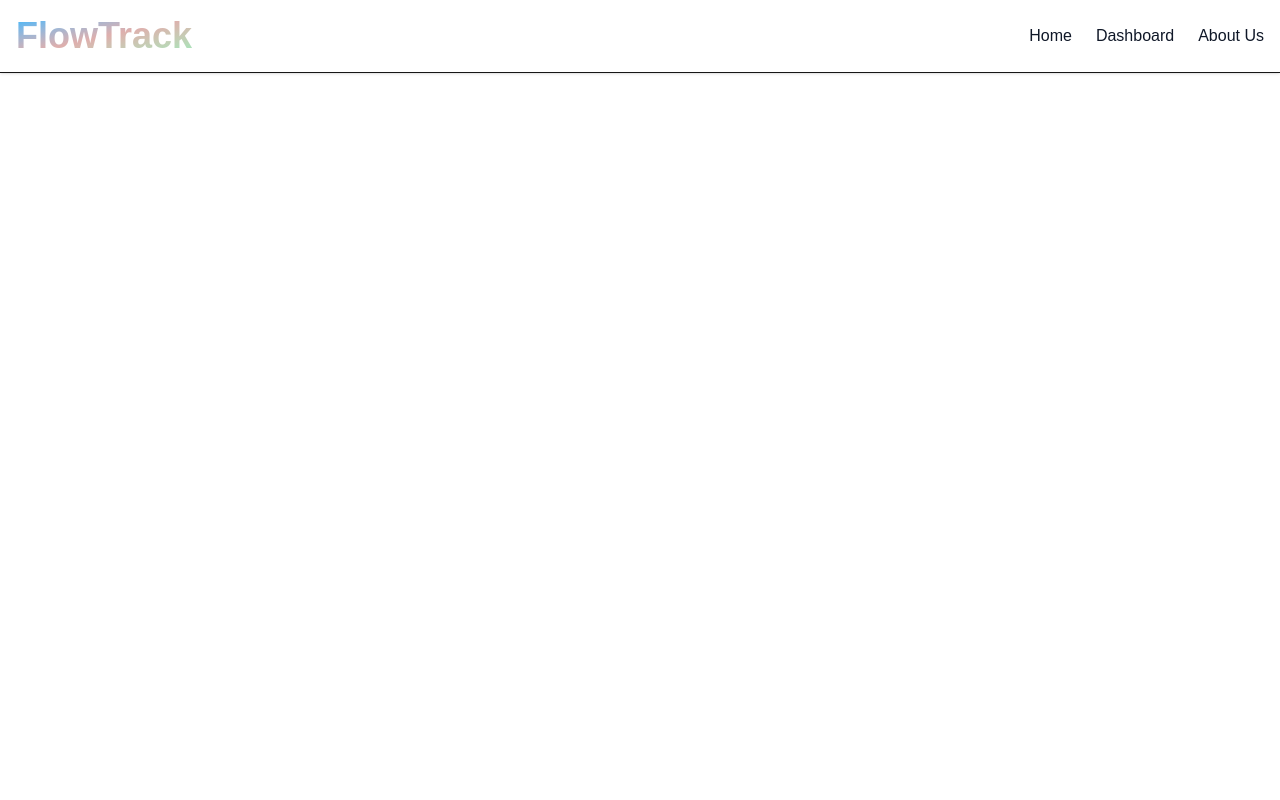
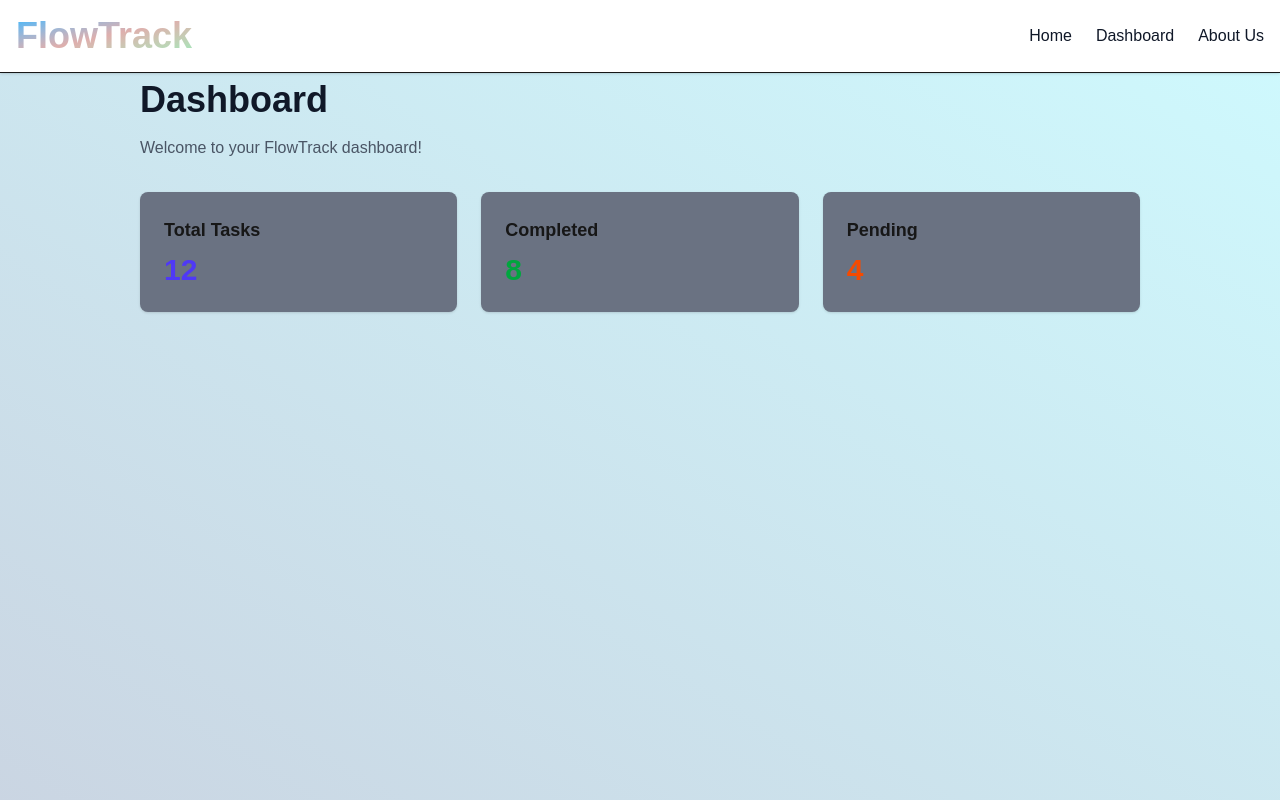
Before and after one commit to Abhis1605/nextjs, a Next.js app: page /dashboard in a window 1280 px wide. Built offline with nearby package versions, Linux system fonts and the light colour scheme.

Commit message:
Added: dashboard

```diff
--- a/app/dashboard/page.tsx
+++ b/app/dashboard/page.tsx
@@ -1,7 +1,27 @@
-export default function Dashboard(){
-    return(
-        <div>
-            you are at Dashboard
+export default function DashboardPage() {
+  return (
+    <div className="min-h-screen bg-linear-to-tr from-slate-300 to-cyan-100 pl-35 pr-35 pt-20">
+      <h1 className="text-4xl font-bold text-gray-900 ">Dashboard</h1>
+      <p className="text-gray-600 mt-4">
+        Welcome to your FlowTrack dashboard!
+      </p>
+
+      <div className="mt-8 grid grid-cols-3 gap-6">
+        <div className="bg-gray-500 p-6 rounded-lg shadow">
+          <h3 className="text-lg font-semibold">Total Tasks</h3>
+          <p className="text-3xl font-bold text-indigo-600 mt-2">12</p>
         </div>
-    )
+
+        <div className="bg-gray-500 p-6 rounded-lg shadow">
+          <h3 className="text-lg font-semibold">Completed</h3>
+          <p className="text-3xl font-bold text-green-600 mt-2">8</p>
+        </div>
+
+        <div className="bg-gray-500 p-6 rounded-lg shadow">
+          <h3 className="text-lg font-semibold">Pending</h3>
+          <p className="text-3xl font-bold text-orange-600 mt-2">4</p>
+        </div>
+      </div>
+    </div>
+  );
 }
```
